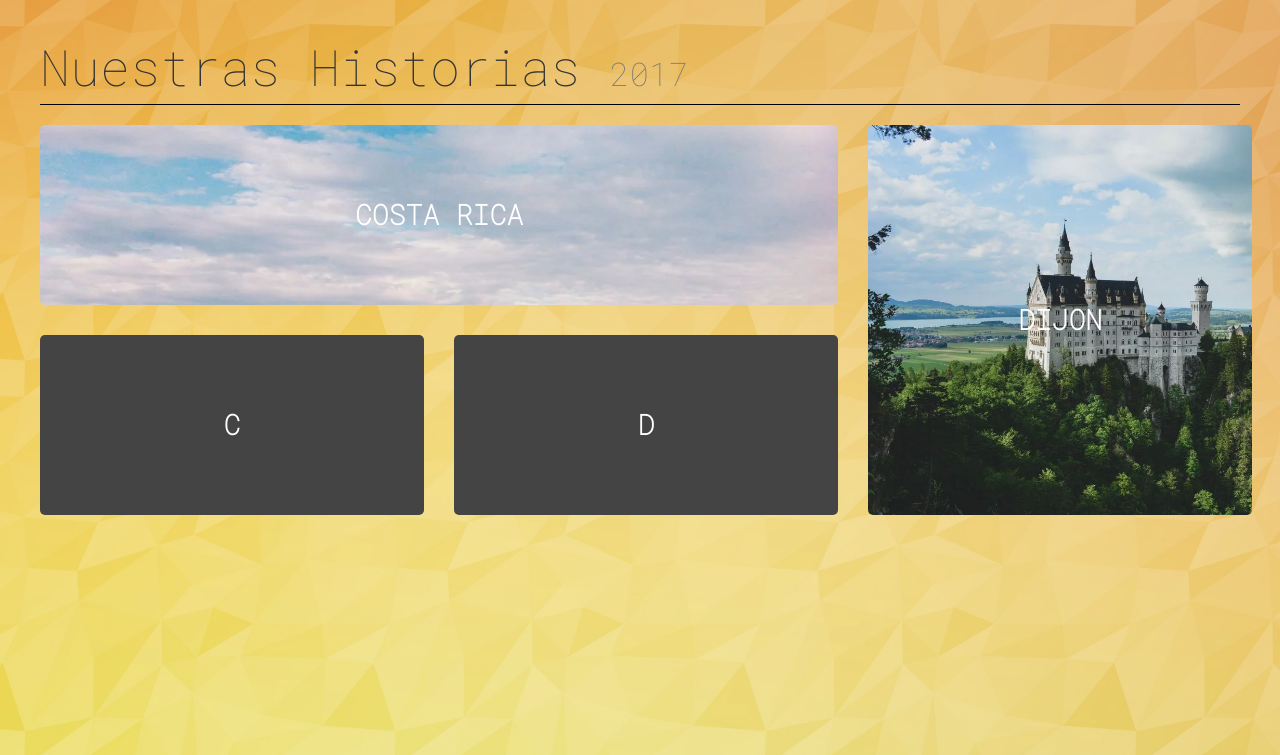
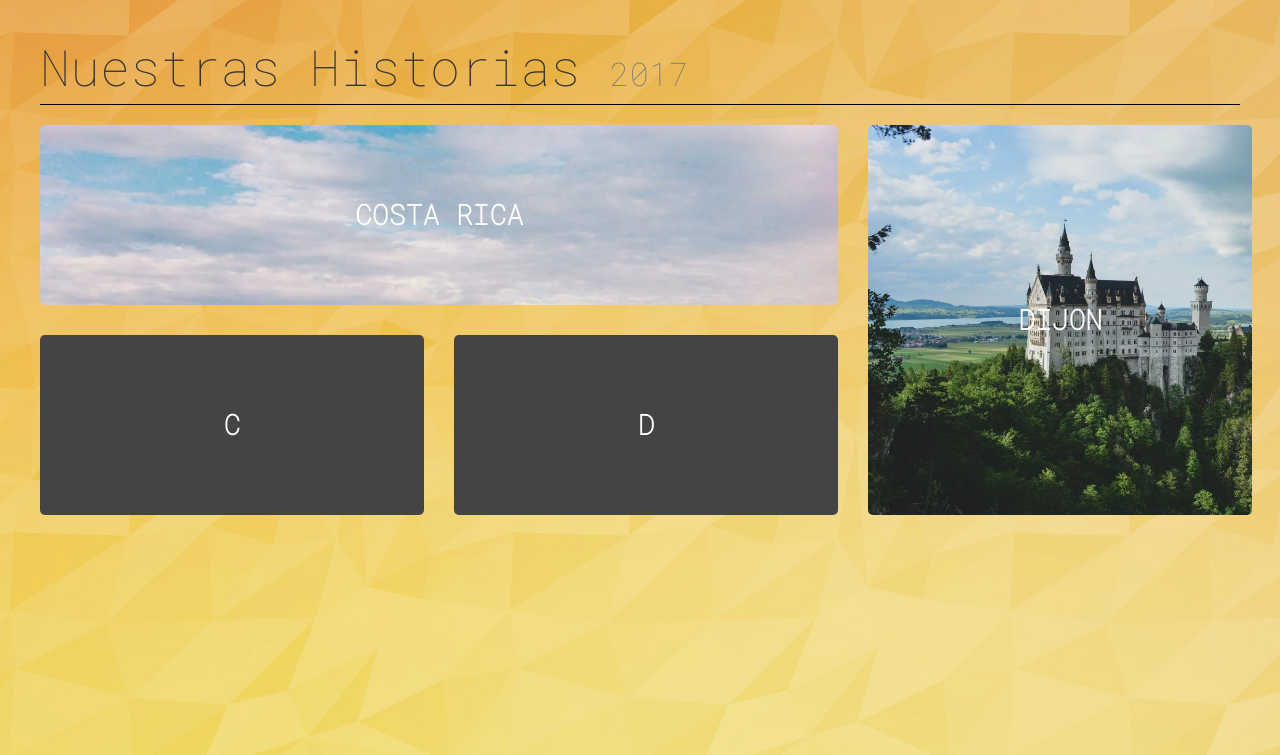
Before and after one commit to jsuquia/jsuquia.github.io, a PHP site: page /main.html in a window 1280 px wide. Shown: the top 755 px of the page. Run offline with PHP 8.4, Linux system fonts and the light colour scheme; some web fonts are replaced.

Commit message:
image bkg

```diff
--- a/css/main.css
+++ b/css/main.css
@@ -11,11 +11,19 @@ body
     margin: 40px;
     font-family: 'Roboto Mono', monospace;
     font-weight: 100;
-    background: url('/img/polygon_backgrounds/jpgs/05.png') no-repeat center center fixed;
+
+    background-image: url('/img/polygon_backgrounds/jpgs/05.png');
+
+    /* Preserve aspet ratio */
+    width: auto;
+    height: 100%;
+
+    /*
+    background-image: url('/img/polygon_backgrounds/jpgs/05.png') no-repeat center center fixed;
     -webkit-background-size: cover;
     -moz-background-size: cover;
     -o-background-size: cover;
-    background-size: cover;
+    background-size: cover;*/
 }
 
 .page-header
```
